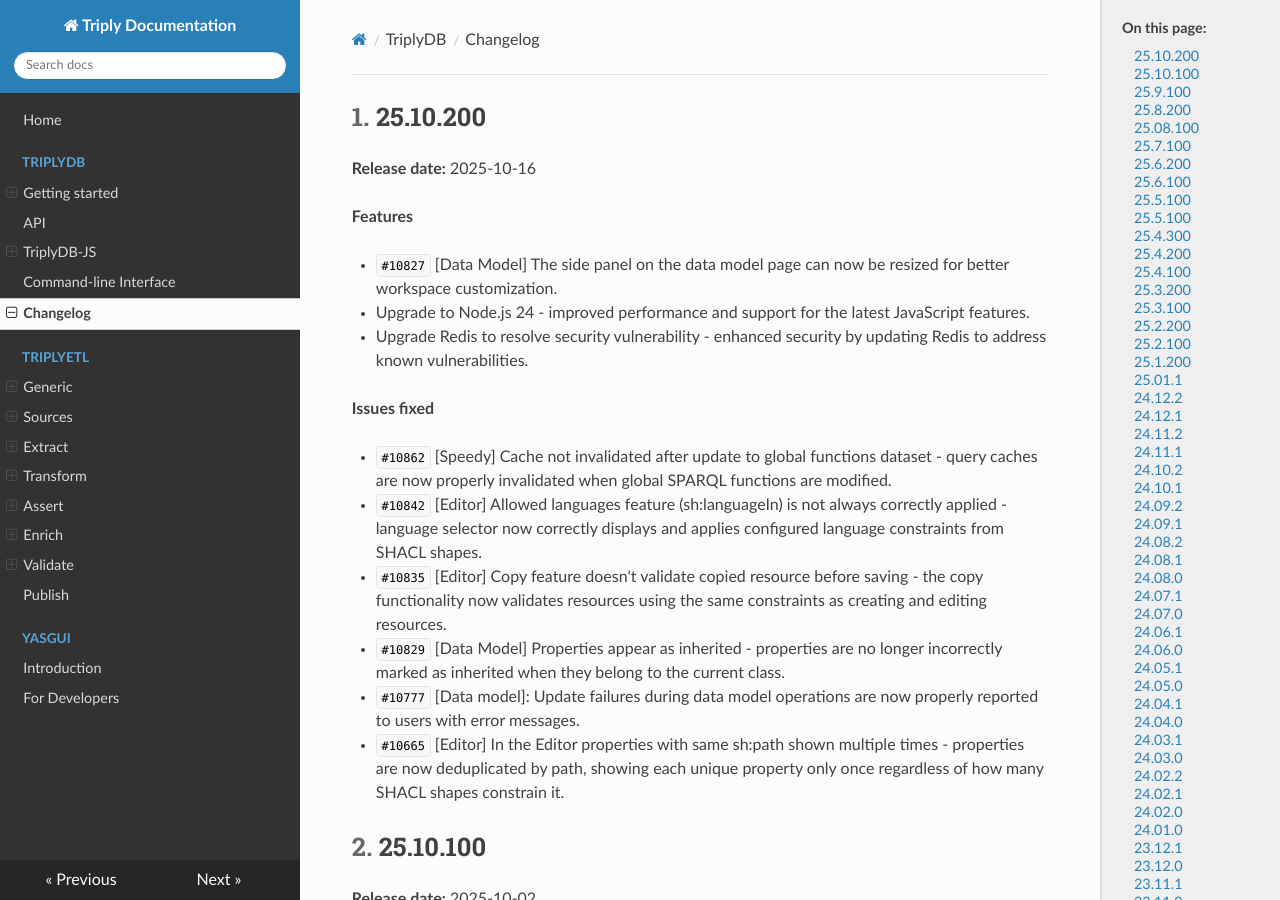
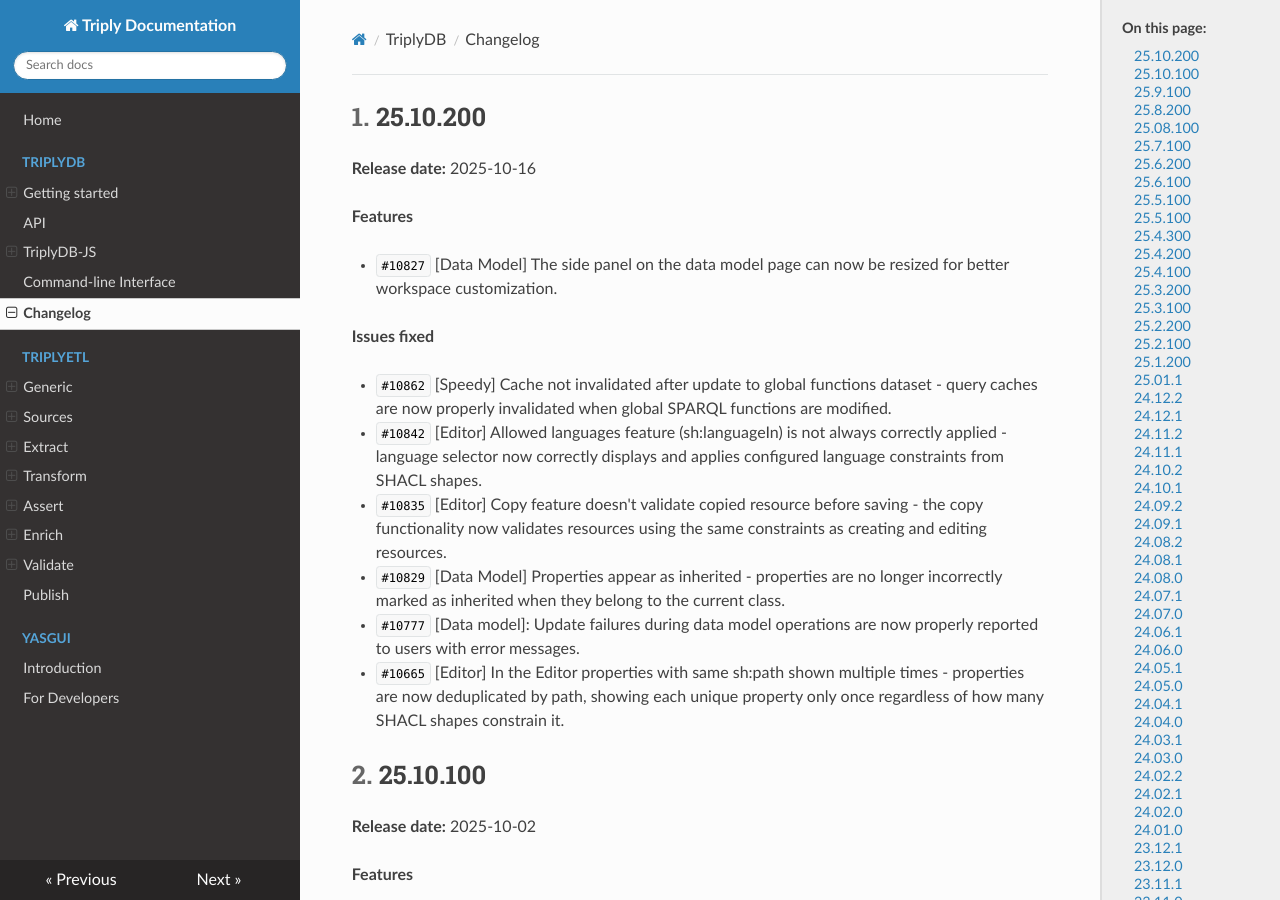
Before and after one commit to TriplyDB/Documentation, an MkDocs documentation site: the page built from docs/triplydb-changelog/index.md, in a window 1280 px wide and 900 px high. Built offline with MkDocs 1.6.1, drawn with Linux system fonts in a browser that asks for light colours.

Commit message:
updated changelog, removing things that are not needed for end useres

```diff
--- a/docs/triplydb-changelog/index.md
+++ b/docs/triplydb-changelog/index.md
@@ -13,8 +13,7 @@
 
 
 - `#10827` [Data Model] The side panel on the data model page can now be resized for better workspace customization.
-- Upgrade to Node.js 24 - improved performance and support for the latest JavaScript features.
-- Upgrade Redis to resolve security vulnerability - enhanced security by updating Redis to address known vulnerabilities.
+
 
 **Issues fixed**
 
```
